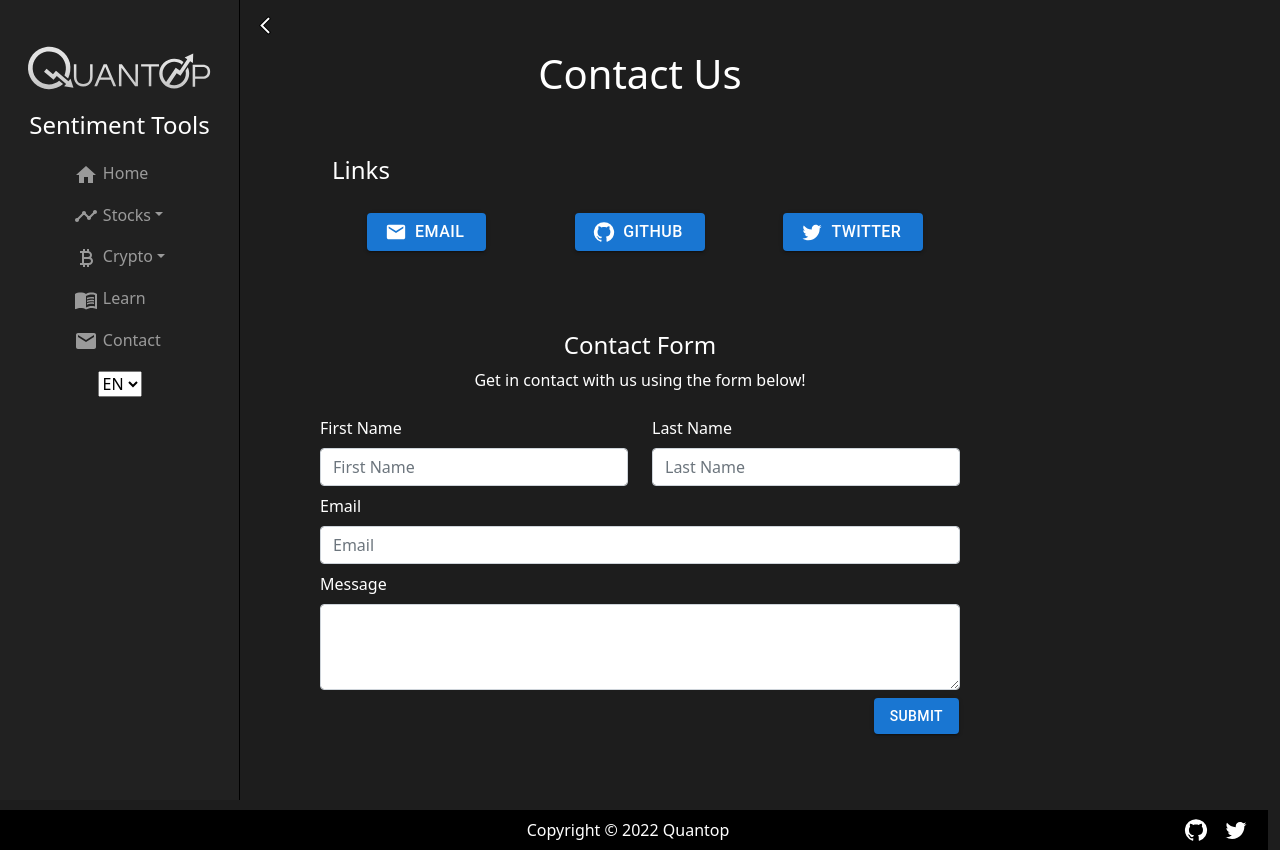
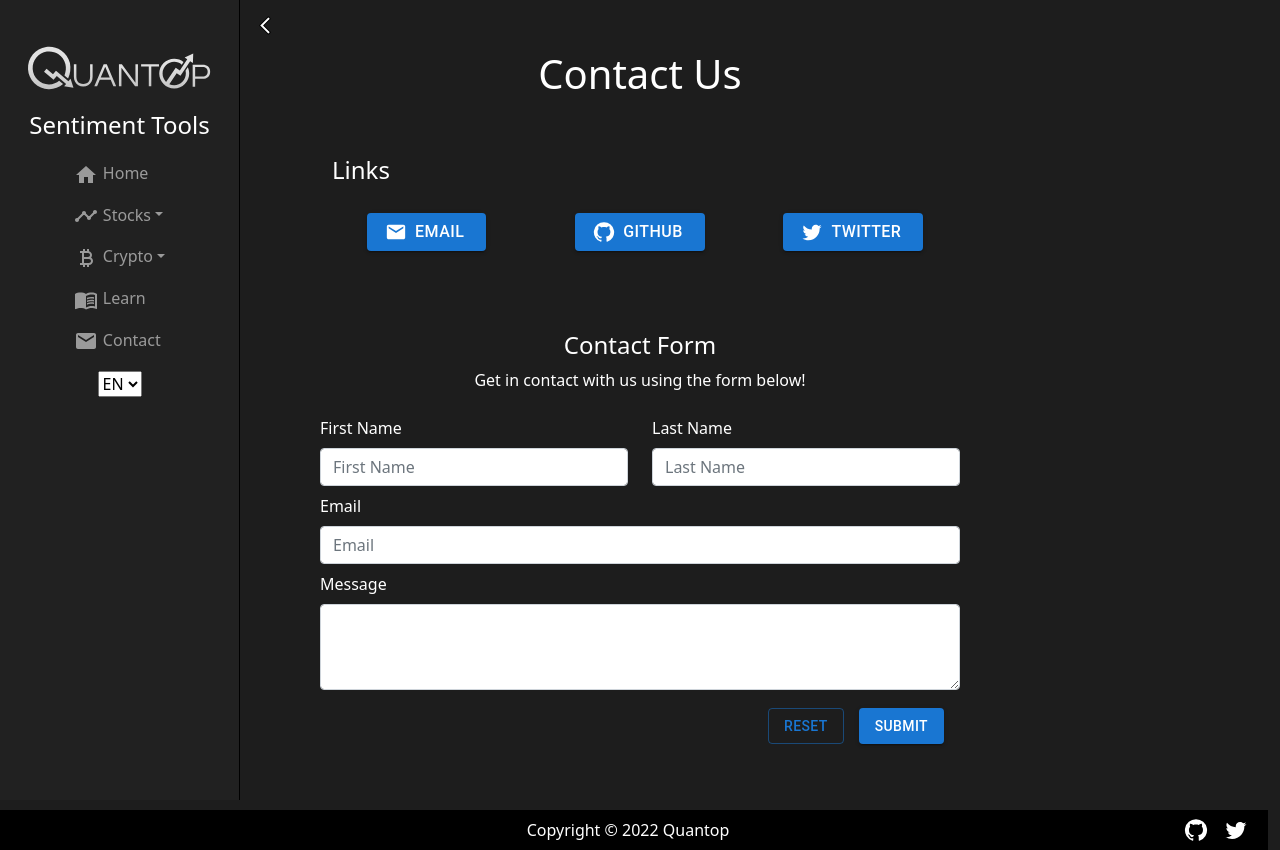
Before and after one commit to caxky/quantop-sentiment-tools, a React (Create React App) app in the folder client/: page /contact in a window 1280 px wide. Built offline with nearby package versions, Linux system fonts and the light colour scheme.

Commit message:
Reset button for form

```diff
--- a/client/src/components/contact/Contact.jsx
+++ b/client/src/components/contact/Contact.jsx
@@ -15,6 +15,11 @@ export default function Contact() {
 
   const [show, setShow] = useState(false);
   const [validated, setValidated] = useState(false);
+
+  const [fname, setFname] = useState('');
+  const [lname, setLname] = useState('');
+  const [email, setEmail] = useState('');
+  const [message, setMessage] = useState('');
 
   const handleClose = (event) => {
     event.preventDefault();
@@ -34,6 +39,14 @@ export default function Contact() {
 
     setValidated(true);
   }
+
+  const resetForm = () => {
+    setFname('');
+    setLname('');
+    setEmail('');
+    setMessage('');
+  }
+
 
   return (
     <div className='contact'>
@@ -77,6 +90,8 @@ export default function Contact() {
                   type="text"
                   name="fname"
                   placeholder={t('First Name')}
+                  value={fname}
+                  onChange={(e) => setFname(e.target.value)}
                   required
                 />
                 <Form.Control.Feedback type="invalid">
@@ -91,6 +106,8 @@ export default function Contact() {
                   type="text"
                   name="lname"
                   placeholder={t('Last Name')}
+                  value={lname}
+                  onChange={(e) => setLname(e.target.value)}
                   required
                 />
                 <Form.Control.Feedback type="invalid">
@@ -105,6 +122,8 @@ export default function Contact() {
               type="email"
               name="email"
               placeholder={t('Email')}
+              value={email}
+              onChange={(e) => setEmail(e.target.value)}
               required
             />
             <Form.Control.Feedback type="invalid">
@@ -117,6 +136,8 @@ export default function Contact() {
               name="message"
               as="textarea"
               rows="3"
+              value={message}
+              onChange={(e) => setMessage(e.target.value)}
               required
             />
             <Form.Control.Feedback type="valid">
@@ -128,6 +149,10 @@ export default function Contact() {
           </Form.Group>
 
           <div className='button-container'>
+            <Button variant="outlined" type="button" onClick={resetForm}>
+              {t('Reset')}
+            </Button>
+
             <Button variant="contained" type="submit">
               {t('Submit')}
             </Button>
--- a/client/src/components/contact/Contact.scss
+++ b/client/src/components/contact/Contact.scss
@@ -33,6 +33,11 @@
       margin: 8px 1px 8px 1px;
       display: flex;
       justify-content: right;
+
+      button {
+        margin-top: 10px;
+        margin-right: 15px;
+      }
     }
   }
 
```
